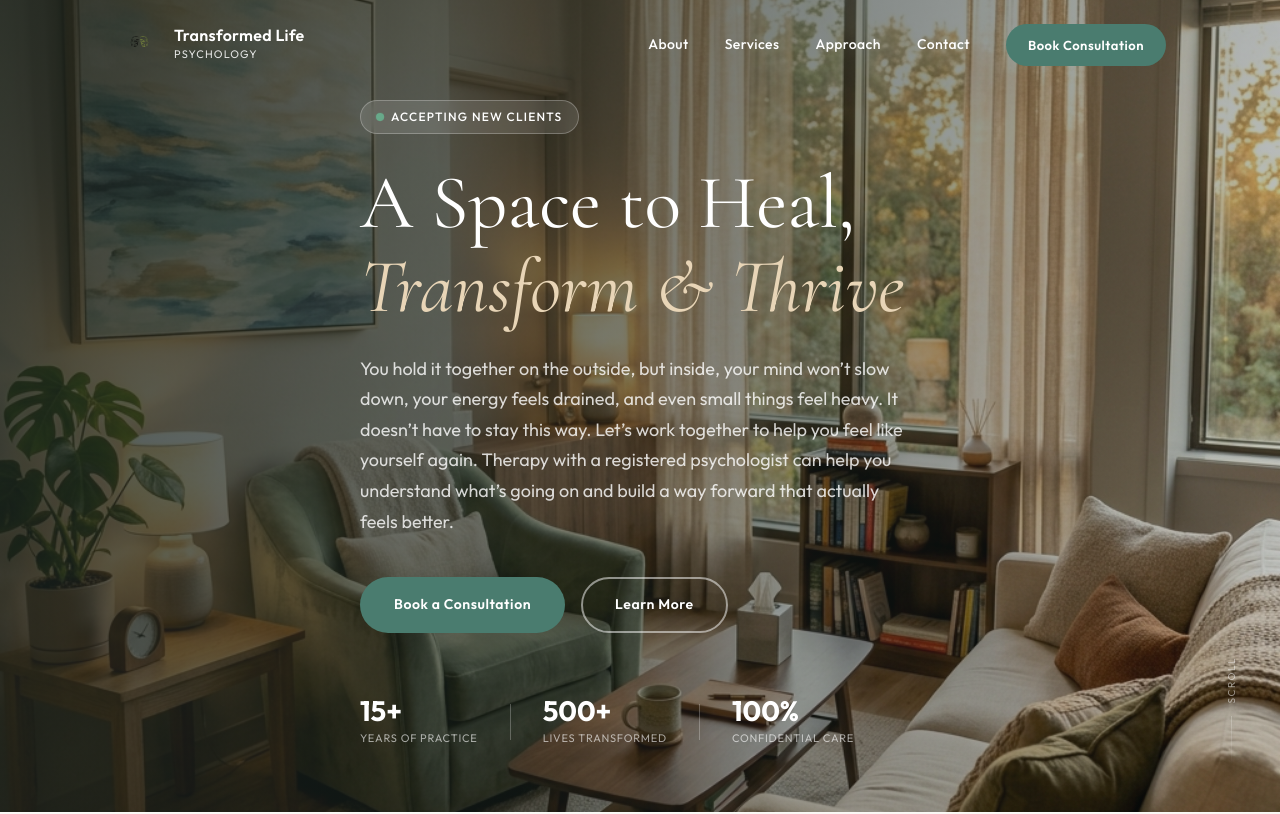
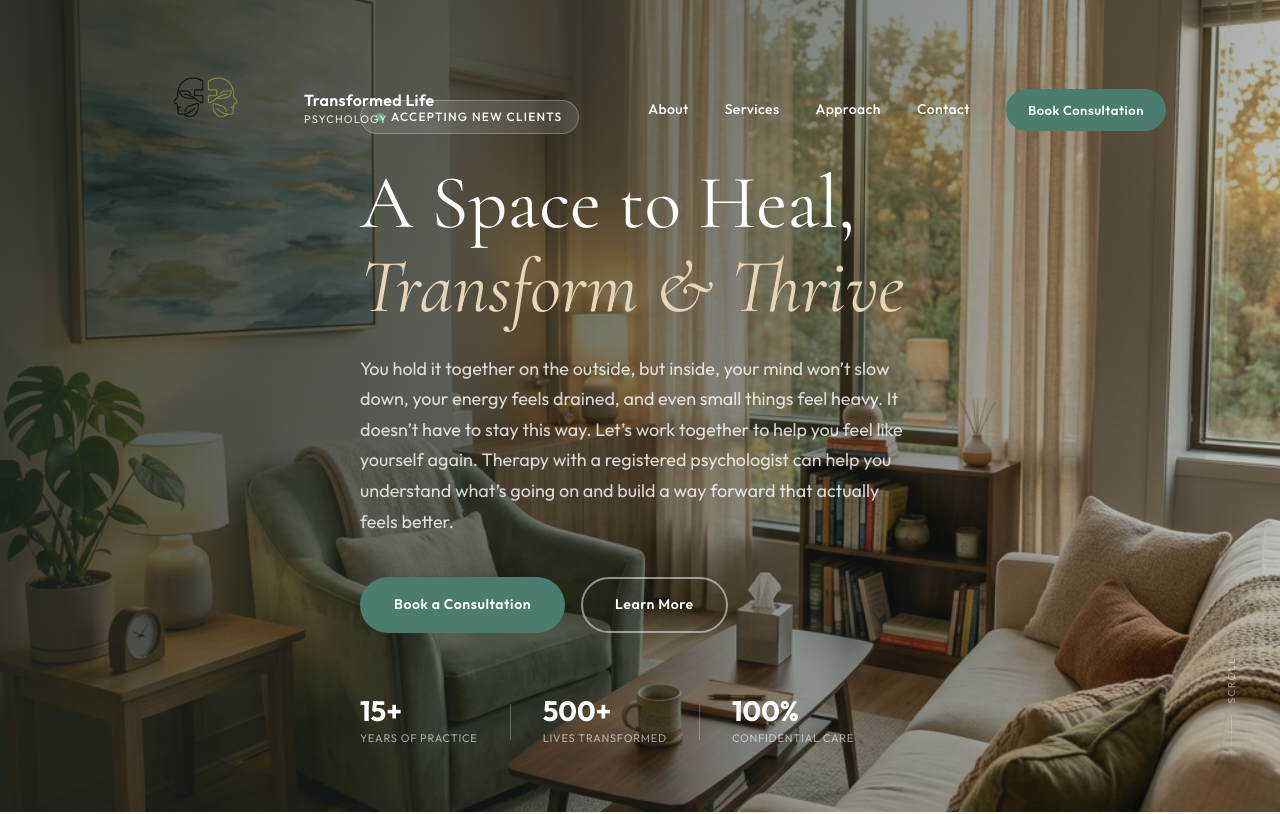
Before and after one commit to drmareenawesley/transformed-life-website, a React (Vite) app: page / in a window 1280 px wide. Shown: the top 814 px of the page. Built offline with nearby package versions, Linux system fonts and the light colour scheme.

Commit message:
massively increase size of logo image

```diff
--- a/src/components/Footer.css
+++ b/src/components/Footer.css
@@ -17,7 +17,7 @@
 }
 
 .footer__logo-img {
-  height: 40px;
+  height: 140px;
   width: auto;
   object-fit: contain;
   opacity: 0.9;
--- a/src/components/Navbar.css
+++ b/src/components/Navbar.css
@@ -40,7 +40,7 @@
 }
 
 .logo-image {
-  height: 50px;
+  height: 180px;
   width: auto;
   object-fit: contain;
   transition: transform var(--transition);
```
